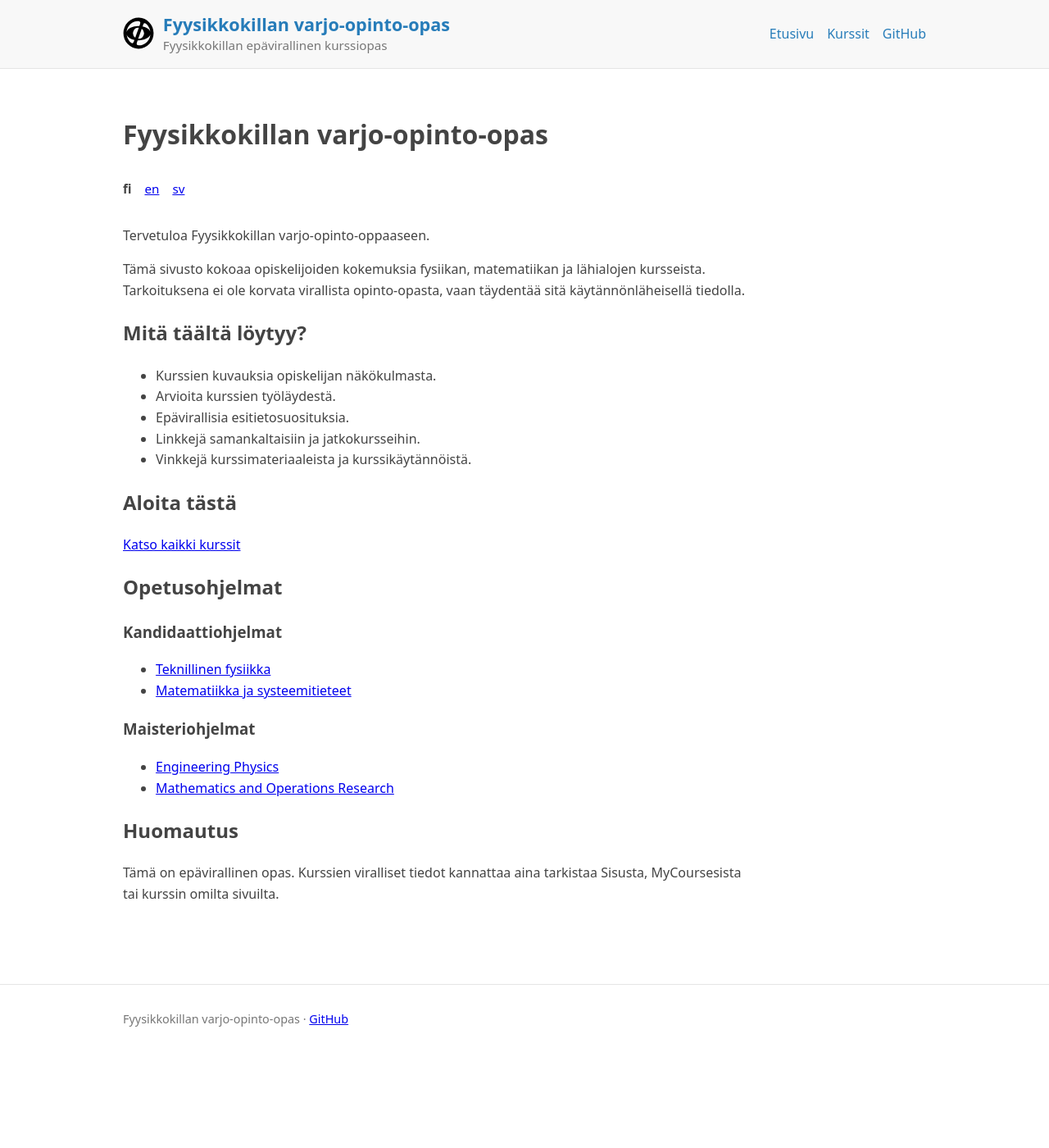
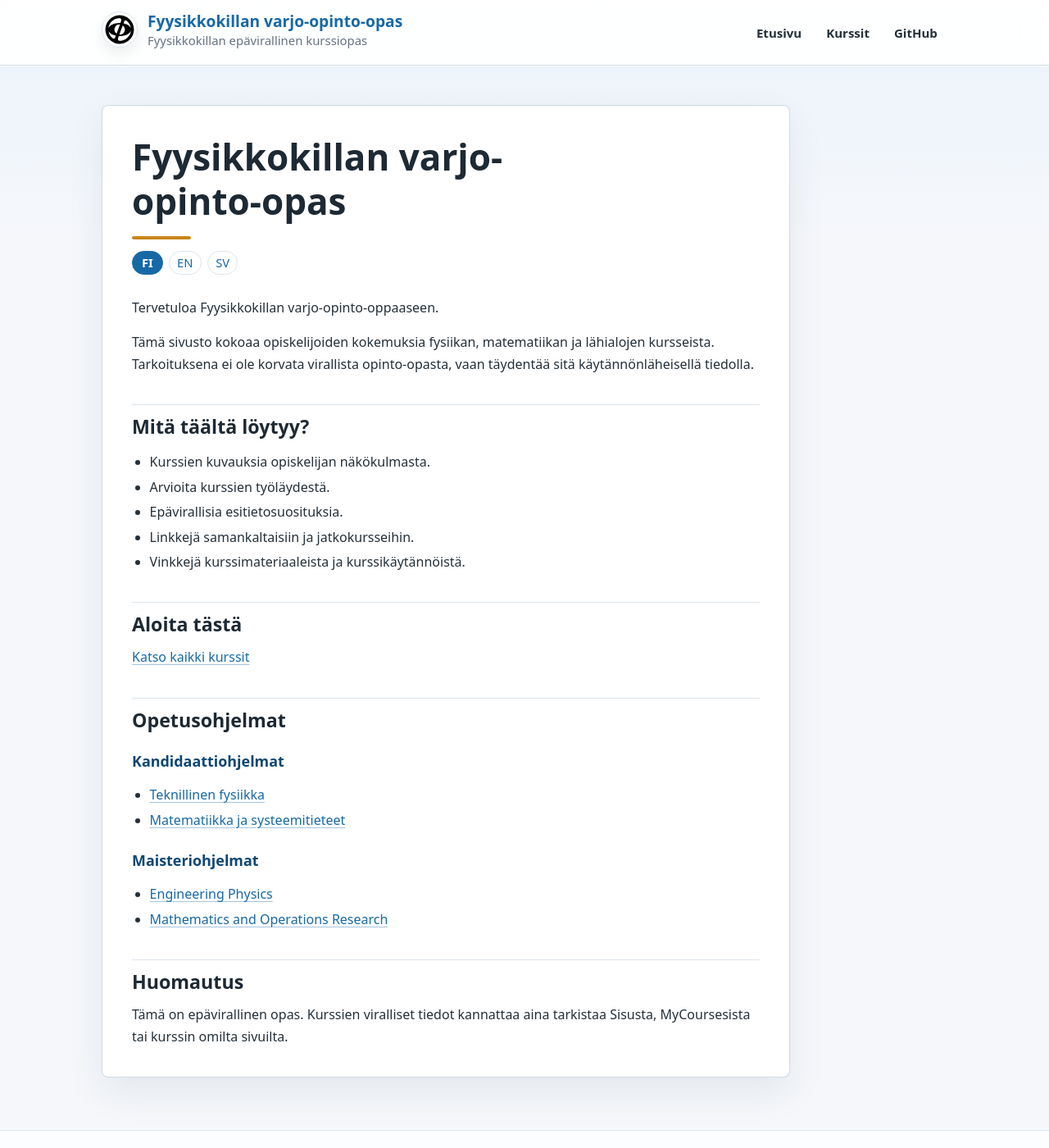
Before and after one commit to fyysikkokilta/fyysikkokilta.github.io, a Jekyll site: the page built from index.md, in a window 1280 px wide and 1400 px high. Shown: the whole window at 82% size. Built offline with Jekyll 4.4.1, drawn with Linux system fonts in a browser that asks for light colours.

Commit message:
Tyylit uusiksi

```diff
--- a/assets/css/style.css
+++ b/assets/css/style.css
@@ -1,171 +1,455 @@
+:root {
+  --bg: #f5f7fb;
+  --surface: #ffffff;
+  --surface-muted: #eef4f8;
+  --text: #24303a;
+  --text-muted: #657282;
+  --border: #dce5ec;
+  --border-strong: #c5d3dd;
+  --accent: #1769a6;
+  --accent-dark: #0d4774;
+  --accent-soft: #e4f1fa;
+  --gold: #c98617;
+  --danger: #b93131;
+  --shadow: 0 18px 45px rgba(23, 45, 68, 0.08);
+  --radius: 8px;
+}
+
+* {
+  box-sizing: border-box;
+}
+
+html {
+  background: var(--bg);
+}
+
 body {
   margin: 0;
   font-family: system-ui, -apple-system, BlinkMacSystemFont, "Segoe UI", sans-serif;
-  line-height: 1.6;
-  color: #444;
-  background: #fff;
+  line-height: 1.65;
+  color: var(--text);
+  background:
+    linear-gradient(180deg, rgba(228, 241, 250, 0.65) 0, rgba(245, 247, 251, 0) 18rem),
+    var(--bg);
+  text-rendering: optimizeLegibility;
 }
+
+a {
+  color: var(--accent);
+  text-decoration-color: rgba(23, 105, 166, 0.38);
+  text-decoration-thickness: 0.08em;
+  text-underline-offset: 0.18em;
+  transition:
+    color 160ms ease,
+    background-color 160ms ease,
+    border-color 160ms ease,
+    text-decoration-color 160ms ease;
+}
+
+a:hover {
+  color: var(--accent-dark);
+  text-decoration-color: currentColor;
+}
+
+a:focus-visible {
+  outline: 3px solid rgba(23, 105, 166, 0.28);
+  outline-offset: 3px;
+  border-radius: 4px;
+}
+
 .site-header {
-  border-bottom: 1px solid #e5e5e5;
-  background: #f8f8f8;
+  position: sticky;
+  top: 0;
+  z-index: 5;
+  border-bottom: 1px solid rgba(197, 211, 221, 0.8);
+  background: rgba(255, 255, 255, 0.92);
+  backdrop-filter: blur(14px);
+  box-shadow: 0 1px 0 rgba(255, 255, 255, 0.7);
 }
+
 .site-header-inner {
-  max-width: 980px;
+  max-width: 1080px;
   margin: 0 auto;
-  padding: 1rem 1.25rem;
+  padding: 0.85rem 1.5rem;
   display: flex;
   justify-content: space-between;
   gap: 1rem;
   align-items: center;
 }
+
 .site-branding {
   min-width: 0;
 }
+
 .site-branding-link {
   text-decoration: none;
   display: inline-flex;
   align-items: center;
-  gap: 0.65rem;
+  gap: 0.75rem;
   min-width: 0;
 }
+
+.site-branding-link:hover .site-title {
+  color: var(--accent-dark);
+}
+
 .site-logo {
-  width: 2.4rem;
-  height: 2.4rem;
-  max-width: 2.4rem;
+  width: 2.75rem;
+  height: 2.75rem;
+  max-width: 2.75rem;
   flex: 0 0 auto;
   display: block;
+  padding: 0.18rem;
+  border: 1px solid var(--border);
+  border-radius: 50%;
+  background: var(--surface);
+  box-shadow: 0 8px 18px rgba(36, 48, 58, 0.08);
 }
+
 .site-branding-text {
   display: flex;
   flex-direction: column;
   line-height: 1.25;
   min-width: 0;
 }
+
 .site-title {
-  font-size: 1.35rem;
-  font-weight: 700;
-  color: #267CB9;
+  color: var(--accent);
+  font-size: 1.2rem;
+  font-weight: 780;
+  letter-spacing: 0;
 }
+
 .site-description {
-  margin-top: 0.2rem;
-  color: #777;
-  font-size: 0.95rem;
+  margin-top: 0.16rem;
+  color: var(--text-muted);
+  font-size: 0.93rem;
 }
+
 .site-nav {
   display: flex;
-  gap: 1rem;
+  gap: 0.35rem;
   flex-wrap: wrap;
+  justify-content: flex-end;
 }
+
 .site-nav a {
-  color: #267CB9;
+  color: var(--text);
   text-decoration: none;
+  padding: 0.42rem 0.7rem;
+  border: 1px solid transparent;
+  border-radius: 999px;
+  font-size: 0.94rem;
+  font-weight: 650;
+  line-height: 1.2;
 }
+
 .site-nav a:hover {
-  text-decoration: underline;
+  color: var(--accent-dark);
+  border-color: var(--border);
+  background: var(--accent-soft);
 }
+
 .page-content {
-  max-width: 980px;
+  max-width: 1080px;
   margin: 0 auto;
-  padding: 2rem 1.25rem;
+  padding: 3rem 1.5rem 1rem;
 }
+
 .wrapper {
-  max-width: 760px;
+  max-width: 840px;
+  padding: 2.25rem;
+  border: 1px solid rgba(197, 211, 221, 0.82);
+  border-radius: var(--radius);
+  background: var(--surface);
+  box-shadow: var(--shadow);
 }
+
+.wrapper > *:first-child {
+  margin-top: 0;
+}
+
+.wrapper > *:last-child {
+  margin-bottom: 0;
+}
+
+.page-content h1,
+.page-content h2,
+.page-content h3,
+.page-content h4 {
+  color: #1d2933;
+  line-height: 1.22;
+  letter-spacing: 0;
+}
+
+.page-content h1 {
+  max-width: 19ch;
+  margin: 0 0 0.85rem;
+  font-size: 2.75rem;
+  font-weight: 820;
+}
+
+.page-content h1::after {
+  content: "";
+  display: block;
+  width: 4.5rem;
+  height: 0.25rem;
+  margin-top: 1rem;
+  border-radius: 999px;
+  background: var(--gold);
+}
+
+.page-content h2 {
+  margin: 2.25rem 0 0.75rem;
+  padding-top: 0.75rem;
+  border-top: 1px solid var(--border);
+  font-size: 1.45rem;
+}
+
+.page-content h3 {
+  margin: 1.65rem 0 0.55rem;
+  color: var(--accent-dark);
+  font-size: 1.12rem;
+}
+
+.page-content p {
+  margin: 0.8rem 0 1rem;
+}
+
+.page-content ul,
+.page-content ol {
+  padding-left: 1.35rem;
+}
+
+.page-content li + li {
+  margin-top: 0.25rem;
+}
+
+.page-content code {
+  padding: 0.12rem 0.32rem;
+  border: 1px solid var(--border);
+  border-radius: 5px;
+  background: #f7fafc;
+  color: #15394f;
+  font-size: 0.92em;
+}
+
 .site-footer {
-  border-top: 1px solid #e5e5e5;
+  border-top: 1px solid var(--border);
   margin-top: 3rem;
-  color: #777;
+  color: var(--text-muted);
+  background: rgba(255, 255, 255, 0.72);
 }
+
 .site-footer-inner {
-  max-width: 980px;
+  max-width: 1080px;
   margin: 0 auto;
-  padding: 1rem 1.25rem;
+  padding: 1.35rem 1.5rem;
   font-size: 0.9rem;
 }
+
+.site-footer p {
+  margin: 0;
+}
+
 .language-switcher {
-  margin-bottom: 1.5rem;
-  padding: 0.5rem 0;
-  font-size: 0.95rem;
+  display: flex;
+  flex-wrap: wrap;
+  align-items: center;
+  gap: 0.45rem;
+  margin: 0 0 1.7rem;
+  padding: 0;
+  font-size: 0.92rem;
 }
+
 .language-switcher a,
 .language-switcher strong,
 .language-switcher span {
-  margin-right: 0.75rem;
+  display: inline-flex;
+  min-width: 2.35rem;
+  justify-content: center;
+  margin-right: 0;
+  padding: 0.28rem 0.58rem;
+  border: 1px solid var(--border);
+  border-radius: 999px;
+  line-height: 1.2;
+  text-transform: uppercase;
 }
+
+.language-switcher a {
+  background: var(--surface);
+  text-decoration: none;
+}
+
+.language-switcher a:hover {
+  border-color: var(--accent);
+  background: var(--accent-soft);
+}
+
+.language-switcher strong {
+  border-color: var(--accent);
+  background: var(--accent);
+  color: #fff;
+}
+
 .missing-language {
-  color: #cc3333;
-  text-decoration: underline dotted;
-  margin-right: 0.75rem;
+  color: var(--danger);
+  background: #fff6f6;
+  text-decoration: none;
 }
+
 .page-content table {
   width: 100%;
-  border-collapse: collapse;
-  margin: 1.2rem 0;
+  border-collapse: separate;
+  border-spacing: 0;
+  margin: 1.2rem 0 1.6rem;
+  overflow: hidden;
+  border: 1px solid var(--border);
+  border-radius: var(--radius);
+  background: var(--surface);
+  font-size: 0.95rem;
 }
+
 .page-content th,
 .page-content td {
-  border: 1px solid #ddd;
-  padding: 0.55rem 0.75rem;
+  border: 0;
+  border-bottom: 1px solid var(--border);
+  padding: 0.72rem 0.82rem;
   vertical-align: top;
 }
+
+.page-content th + th,
+.page-content td + td {
+  border-left: 1px solid var(--border);
+}
+
+.page-content tr:last-child td {
+  border-bottom: 0;
+}
+
 .page-content th {
-  background: #f5f5f5;
+  background: var(--surface-muted);
+  color: #20303c;
+  text-align: left;
+  font-weight: 750;
 }
+
+.page-content tr:nth-child(even) td {
+  background: #fbfdff;
+}
+
 .page-content td:first-child,
 .page-content th:first-child {
-  width: 5rem;
+  width: 5.5rem;
   text-align: center;
-  font-weight: bold;
+  font-weight: 750;
 }
+
 .course-list {
-  width: 100%;
-  border-collapse: collapse;
   margin-top: 1.5rem;
 }
+
 .course-list th,
 .course-list td {
-  border: 1px solid #ddd;
-  padding: 0.55rem 0.75rem;
+  padding: 0.75rem 0.9rem;
 }
-.course-list th {
-  background: #f5f5f5;
-  text-align: left;
-}
+
 .course-list td:first-child {
-  font-weight: bold;
   white-space: nowrap;
 }
+
 .course-list a {
   text-decoration: none;
+  font-weight: 680;
 }
+
 .course-list a:hover {
   text-decoration: underline;
 }
+
 .course-link-existing {
-  color: #267CB9;
-}
-.course-link-missing {
-  color: #cc3333;
-  text-decoration: underline dotted;
-}
-.stars {
-  color: #f5a623;
-  font-size: 1.2em;
+  color: var(--accent);
+  font-weight: 680;
 }
 
-@media (max-width: 640px) {
+.course-link-missing {
+  color: var(--danger);
+  text-decoration: underline dotted;
+  text-underline-offset: 0.18em;
+}
+
+.stars {
+  color: var(--gold);
+  font-size: 1.12em;
+  letter-spacing: 0.04em;
+}
+
+@media (max-width: 760px) {
+  .site-header {
+    position: static;
+  }
+
   .site-header-inner {
     align-items: flex-start;
     flex-direction: column;
+    padding: 0.9rem 1rem;
+  }
+
+  .site-nav {
+    width: 100%;
+    justify-content: flex-start;
+  }
+
+  .page-content {
+    padding: 1rem 0.85rem 0.5rem;
+  }
+
+  .wrapper {
+    padding: 1.35rem 1rem;
   }
 
   .site-title {
-    font-size: 1.15rem;
+    font-size: 1.08rem;
+  }
+
+  .site-description {
+    font-size: 0.86rem;
   }
 
   .site-logo {
-    width: 2rem;
-    height: 2rem;
-    max-width: 2rem;
+    width: 2.25rem;
+    height: 2.25rem;
+    max-width: 2.25rem;
+  }
+
+  .page-content h1 {
+    max-width: none;
+    font-size: 2rem;
+  }
+
+  .page-content h2 {
+    font-size: 1.28rem;
+  }
+
+  .page-content table {
+    display: block;
+    overflow-x: auto;
+    -webkit-overflow-scrolling: touch;
   }
 }
+
+@media (max-width: 430px) {
+  .site-branding-link {
+    align-items: flex-start;
+  }
+
+  .site-nav a {
+    padding: 0.38rem 0.58rem;
+    font-size: 0.9rem;
+  }
+
+  .page-content th,
+  .page-content td {
+    padding: 0.62rem 0.68rem;
+  }
+}
```
Also changed, not shown: 1 other file.
